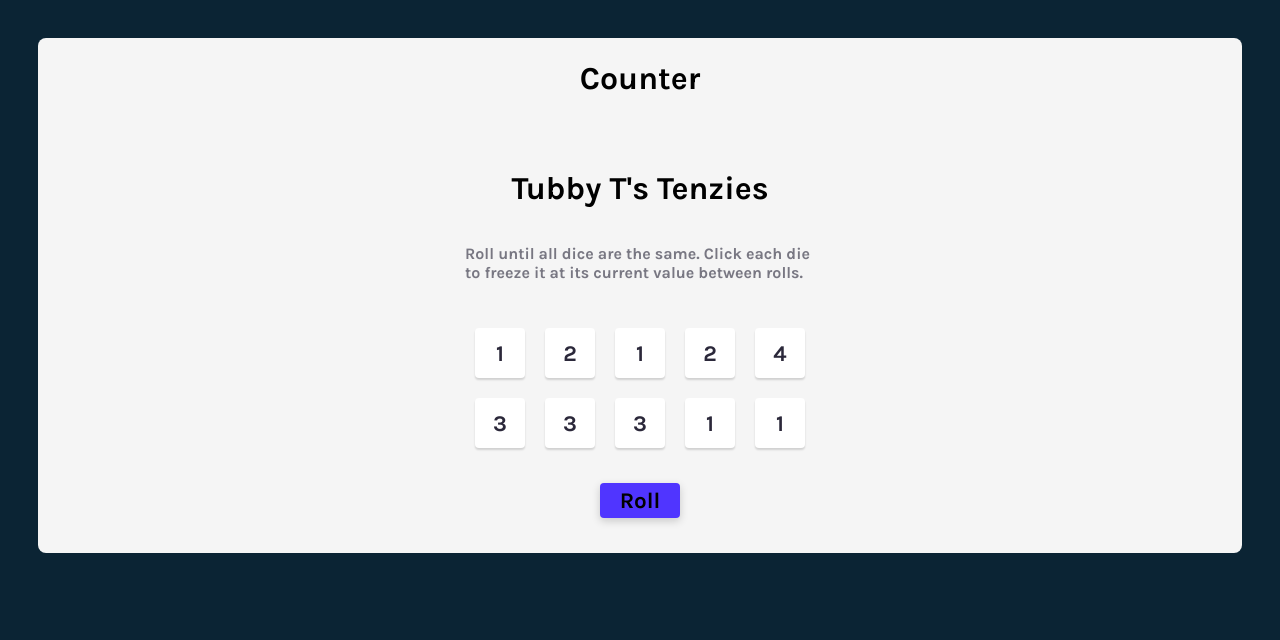
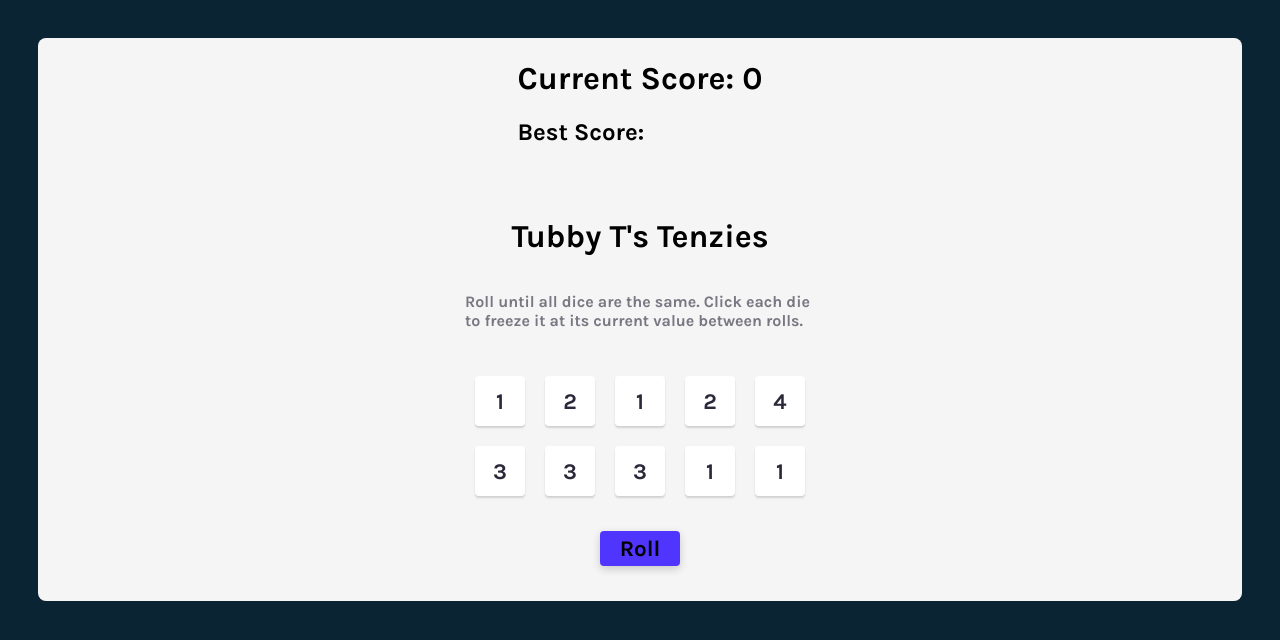
Before and after one commit to Brayve-Pancake/tenzies-game, a React (Vite) app: page / in a window 1280 px wide. Shown: the top 640 px of the page. Built offline with nearby package versions, Linux system fonts and the light colour scheme.

Commit message:
Add current and best score components

```diff
--- a/src/App.jsx
+++ b/src/App.jsx
@@ -8,6 +8,8 @@ import Die from "./components/Die";
 export default function App() {
   const [dice, setDice] = useState(createAllNewDice());
   const [tenzies, setTenzies] = useState(false);
+  const [count, setCount] = useState(0);
+  const [bestScore, setBestScore] = useState("");
 
   useEffect(() => {
     const allOnHold = dice.every((die) => die.onHold === true);
@@ -15,6 +17,9 @@ export default function App() {
     const allWinningValue = dice.every((die) => die.value === winningValue);
     if (allOnHold && allWinningValue) {
       setTenzies(true);
+      if (count < bestScore || bestScore === "") {
+        setBestScore(count);
+      }
       console.log("you won");
     }
   }, [dice]);
@@ -36,6 +41,7 @@ export default function App() {
   }
 
   function rollDice() {
+    setCount((prevCount) => prevCount + 1);
     setDice((prevDice) =>
       prevDice.map((die) => {
         return die.onHold ? die : genNewDie();
@@ -65,11 +71,12 @@ export default function App() {
     console.log("winner");
     setDice(createAllNewDice);
     setTenzies(false);
+    setCount(0);
   }
 
   return (
     <div className="board">
-      <RollCounter />
+      <RollCounter count={count} bestScore={bestScore} />
       <Content />
       {tenzies && <Confetti />}
       <div className="die--container">{newDiceArray}</div>
--- a/src/components/RollCounter.jsx
+++ b/src/components/RollCounter.jsx
@@ -1,7 +1,8 @@
-export default function RollCounter() {
+export default function RollCounter(props) {
   return (
     <div>
-      <h1>Counter</h1>
+      <h1>Current Score: {props.count}</h1>
+      <h2>Best Score: {props.bestScore}</h2>
     </div>
   );
 }
```
